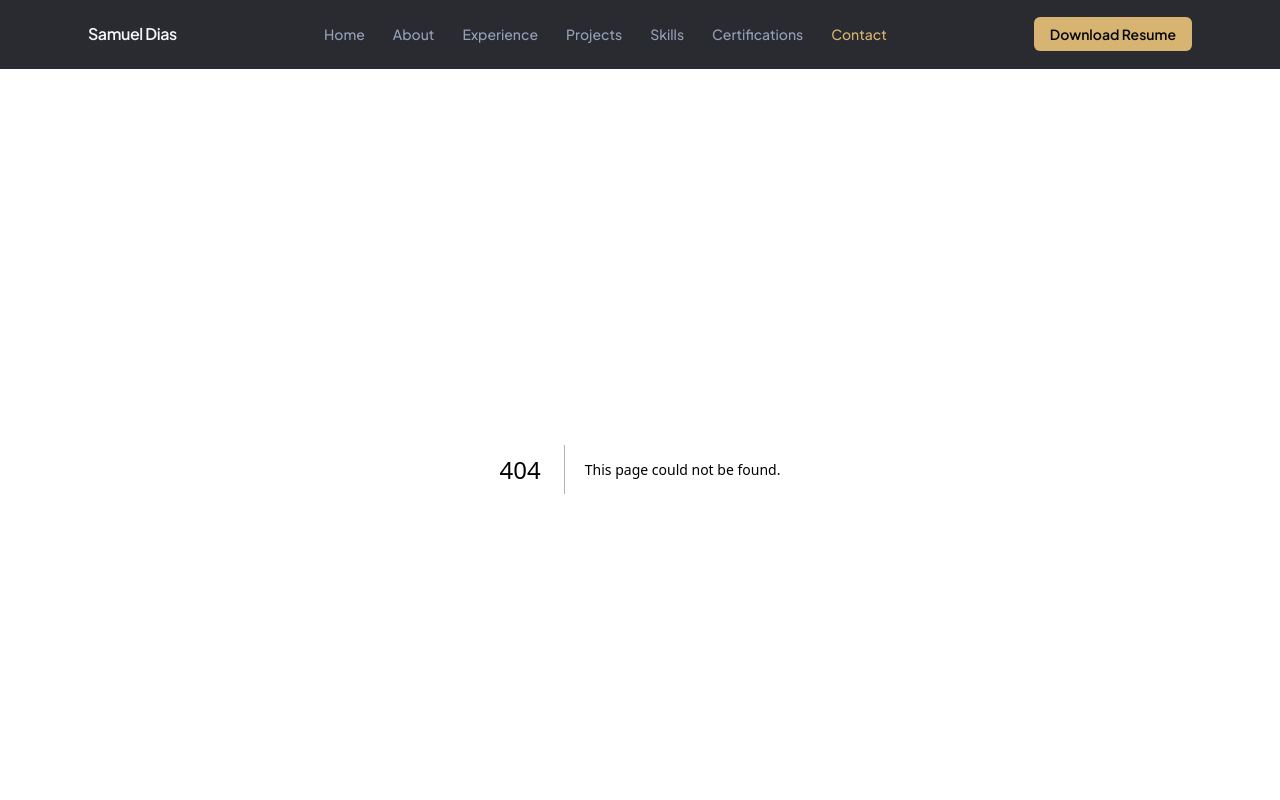
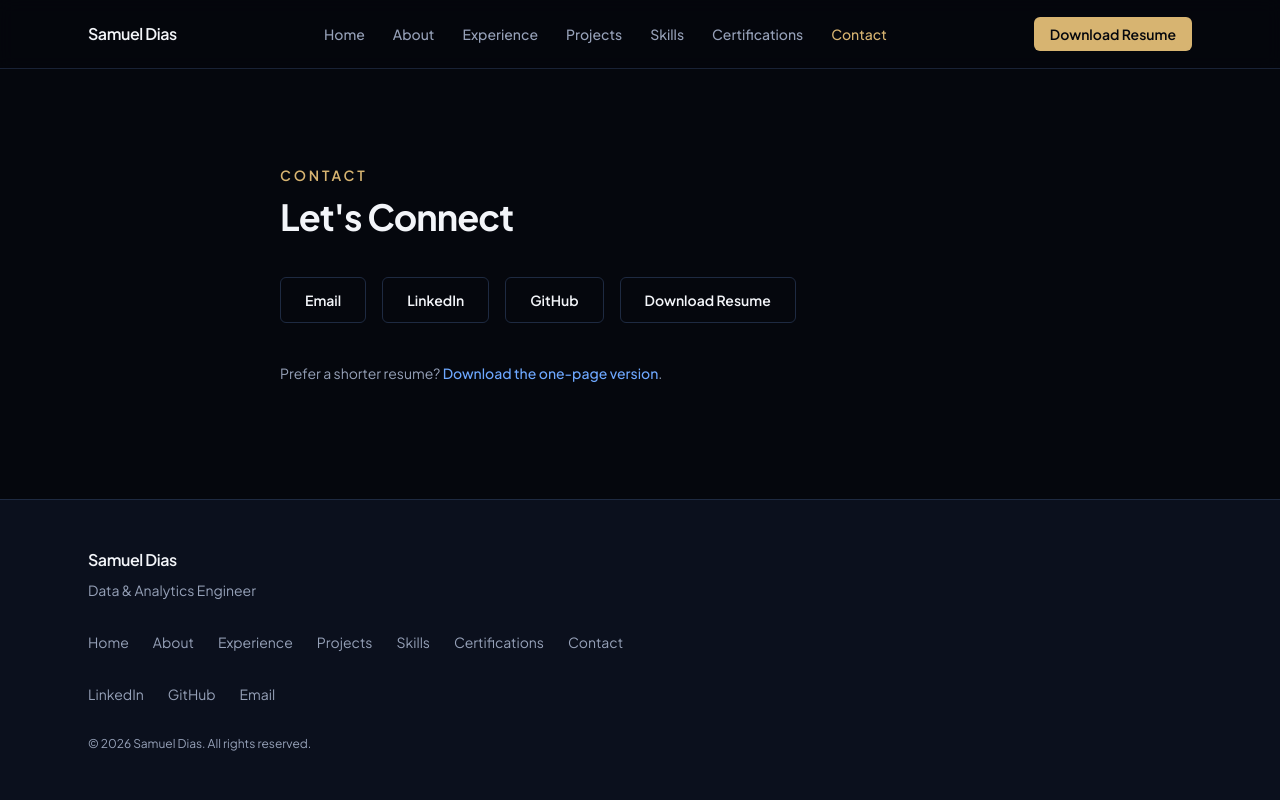
Before and after one commit to SamuelSouzaDias/samuel-dias-portfolio, a Next.js app: page /contact in a window 1280 px wide. Before the commit this address had no page. Shown: the top 800 px of the page. Built offline with nearby package versions, Linux system fonts and the light colour scheme.

Commit message:
feat: add certifications and contact pages

```diff
--- /dev/null
+++ b/src/app/certifications/page.tsx
@@ -0,0 +1,32 @@
+import type { Metadata } from "next";
+import { certifications } from "@/data/certifications";
+
+export const metadata: Metadata = {
+  title: "Certifications",
+  description:
+    "Samuel Dias's certification roadmap, starting with the Microsoft PL-300 Power BI Data Analyst Associate.",
+};
+
+export default function CertificationsPage() {
+  return (
+    <div className="mx-auto max-w-3xl px-6 py-16 lg:py-24">
+      <p className="text-sm font-semibold uppercase tracking-[0.2em] text-gold">
+        Certifications
+      </p>
+      <h1 className="mt-3 text-3xl font-bold tracking-tight text-text sm:text-4xl">
+        Coming soon
+      </h1>
+
+      <div className="mt-10 rounded-xl border border-border bg-bg-elevated p-8">
+        <p className="text-base leading-relaxed text-text-muted">
+          No formal certifications completed yet — currently preparing for
+          the{" "}
+          <span className="font-medium text-text">
+            {certifications[0]?.name}
+          </span>{" "}
+          as the first target. Check back soon.
+        </p>
+      </div>
+    </div>
+  );
+}
--- /dev/null
+++ b/src/app/contact/page.tsx
@@ -0,0 +1,52 @@
+import type { Metadata } from "next";
+import { site } from "@/data/site";
+
+export const metadata: Metadata = {
+  title: "Contact",
+  description: "Get in touch with Samuel Dias via email, LinkedIn, or GitHub.",
+};
+
+const links = [
+  { label: "Email", href: `mailto:${site.email}` },
+  { label: "LinkedIn", href: site.linkedin },
+  { label: "GitHub", href: site.github },
+  { label: "Download Resume", href: site.resumeComplete },
+];
+
+export default function ContactPage() {
+  return (
+    <div className="mx-auto max-w-3xl px-6 py-16 lg:py-24">
+      <p className="text-sm font-semibold uppercase tracking-[0.2em] text-gold">
+        Contact
+      </p>
+      <h1 className="mt-3 text-3xl font-bold tracking-tight text-text sm:text-4xl">
+        Let&apos;s Connect
+      </h1>
+
+      <div className="mt-10 flex flex-wrap gap-4">
+        {links.map((link) => (
+          <a
+            key={link.label}
+            href={link.href}
+            target={link.href.startsWith("http") ? "_blank" : undefined}
+            rel={link.href.startsWith("http") ? "noopener noreferrer" : undefined}
+            className="rounded-md border border-border px-6 py-3 text-sm font-semibold text-text transition-colors hover:border-gold hover:text-gold"
+          >
+            {link.label}
+          </a>
+        ))}
+      </div>
+
+      <p className="mt-10 text-sm text-text-muted">
+        Prefer a shorter resume?{" "}
+        <a
+          href={site.resumeShort}
+          className="font-medium text-blue hover:underline"
+        >
+          Download the one-page version
+        </a>
+        .
+      </p>
+    </div>
+  );
+}
--- /dev/null
+++ b/src/data/certifications.ts
@@ -0,0 +1,11 @@
+export type Certification = {
+  name: string;
+  status: "planned" | "in-progress" | "completed";
+};
+
+export const certifications: Certification[] = [
+  {
+    name: "Microsoft PL-300 (Power BI Data Analyst Associate)",
+    status: "planned",
+  },
+];
```
